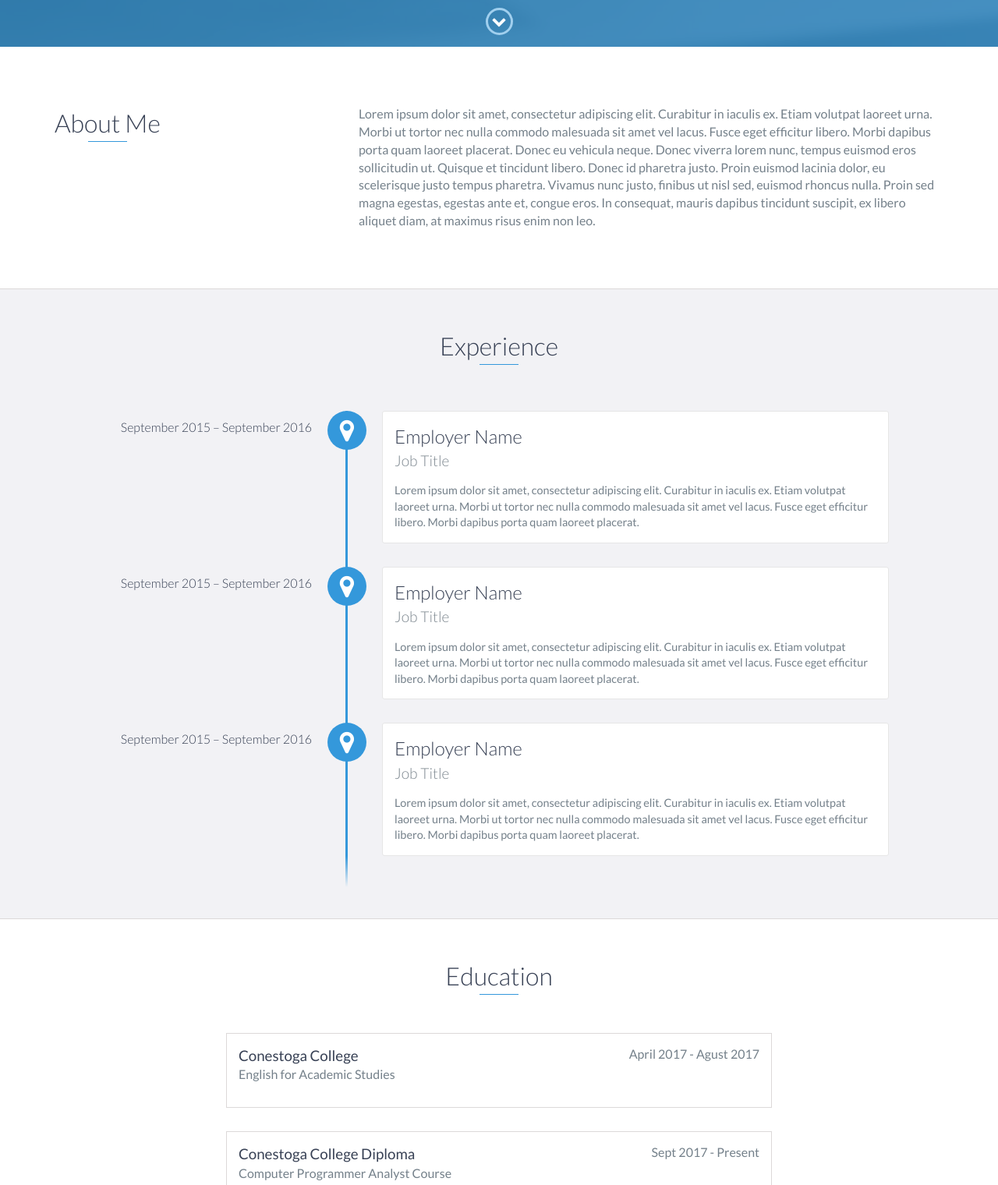
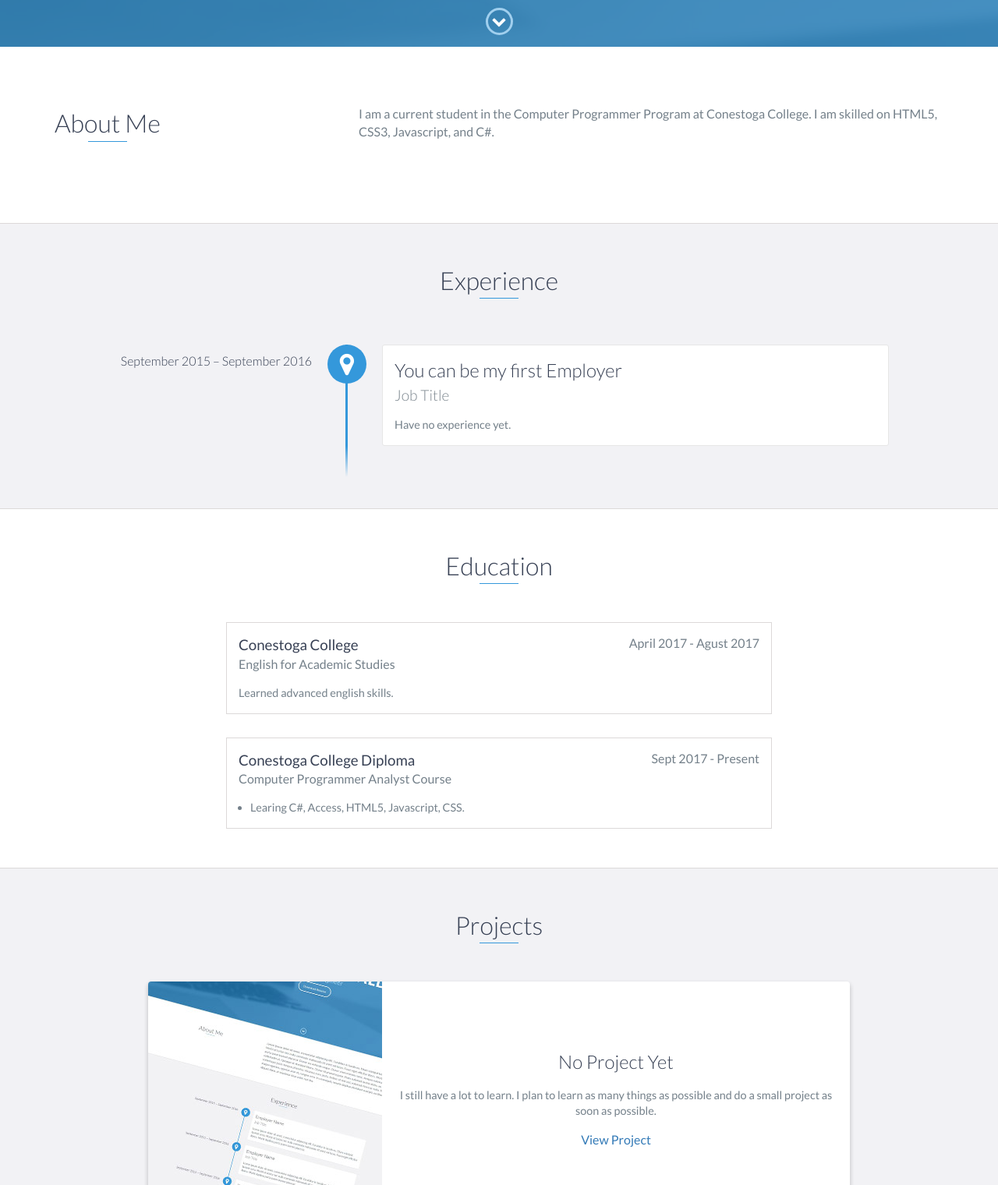
Before and after one commit to Dragonfri/Dragonfri.github.io, a website: page index.html in a window 1280 px wide. Shown: the part 740-2260 px from the top of the page at 78% size. Drawn offline with nearby package versions, Linux system fonts and the light colour scheme.

Commit message:
Update index.html

```diff
--- a/index.html
+++ b/index.html
@@ -73,9 +73,7 @@
                 </div>
                 <div class="col-md-8">
                     <p>
-                        Lorem ipsum dolor sit amet, consectetur adipiscing elit. Curabitur in iaculis ex. Etiam volutpat laoreet urna. Morbi ut tortor nec nulla commodo malesuada sit amet vel lacus. Fusce eget efficitur libero. Morbi dapibus porta quam laoreet placerat. Donec
-                        eu vehicula neque. Donec viverra lorem nunc, tempus euismod eros sollicitudin ut. Quisque et tincidunt libero. Donec id pharetra justo. Proin euismod lacinia dolor, eu scelerisque justo tempus pharetra. Vivamus nunc justo, finibus
-                        ut nisl sed, euismod rhoncus nulla. Proin sed magna egestas, egestas ante et, congue eros. In consequat, mauris dapibus tincidunt suscipit, ex libero aliquet diam, at maximus risus enim non leo.
+                        I am a current student in the Computer Programmer Program at Conestoga College.  I am skilled on HTML5, CSS3, Javascript, and C#.
                     </p>
                 </div>
             </div>
@@ -87,26 +85,10 @@
         <h2 class="heading">Experience</h2>
         <div id="experience-timeline">
             <div data-date="September 2015 – September 2016">
-                <h3>Employer Name</h3>
+                <h3>You can be my first Employer</h3>
                 <h4>Job Title</h4>
                 <p>
-                    Lorem ipsum dolor sit amet, consectetur adipiscing elit. Curabitur in iaculis ex. Etiam volutpat laoreet urna. Morbi ut tortor nec nulla commodo malesuada sit amet vel lacus. Fusce eget efficitur libero. Morbi dapibus porta quam laoreet placerat.
-                </p>
-            </div>
-
-            <div data-date="September 2015 – September 2016">
-                <h3>Employer Name</h3>
-                <h4>Job Title</h4>
-                <p>
-                    Lorem ipsum dolor sit amet, consectetur adipiscing elit. Curabitur in iaculis ex. Etiam volutpat laoreet urna. Morbi ut tortor nec nulla commodo malesuada sit amet vel lacus. Fusce eget efficitur libero. Morbi dapibus porta quam laoreet placerat.
-                </p>
-            </div>
-
-            <div data-date="September 2015 – September 2016">
-                <h3>Employer Name</h3>
-                <h4>Job Title</h4>
-                <p>
-                    Lorem ipsum dolor sit amet, consectetur adipiscing elit. Curabitur in iaculis ex. Etiam volutpat laoreet urna. Morbi ut tortor nec nulla commodo malesuada sit amet vel lacus. Fusce eget efficitur libero. Morbi dapibus porta quam laoreet placerat.
+                    Have no experience yet.
                 </p>
             </div>
         </div>
@@ -120,7 +102,7 @@
             <span class="education-date">April 2017 - Agust 2017</span>
             <h4>English for Academic Studies</h4>
             <p>
-
+                Learned advanced english skills.
             </p>
         </div>
         <!-- End .education-block -->
@@ -131,14 +113,8 @@
             <h4>Computer Programmer Analyst Course</h4>
             <ul>
                 <li>
-                    Lorem ipsum dolor sit amet, consectetur adipiscing elit.
-                </li>
-                <li>
-                    Lorem ipsum dolor sit amet, consectetur adipiscing elit.
-                </li>
-                <li>
-                    Lorem ipsum dolor sit amet, consectetur adipiscing elit.
-                </li>
+                    Learing C#, Access, HTML5, Javascript, CSS.
+		</li>
             </ul>
         </div>
         <!-- End .education-block -->
```
